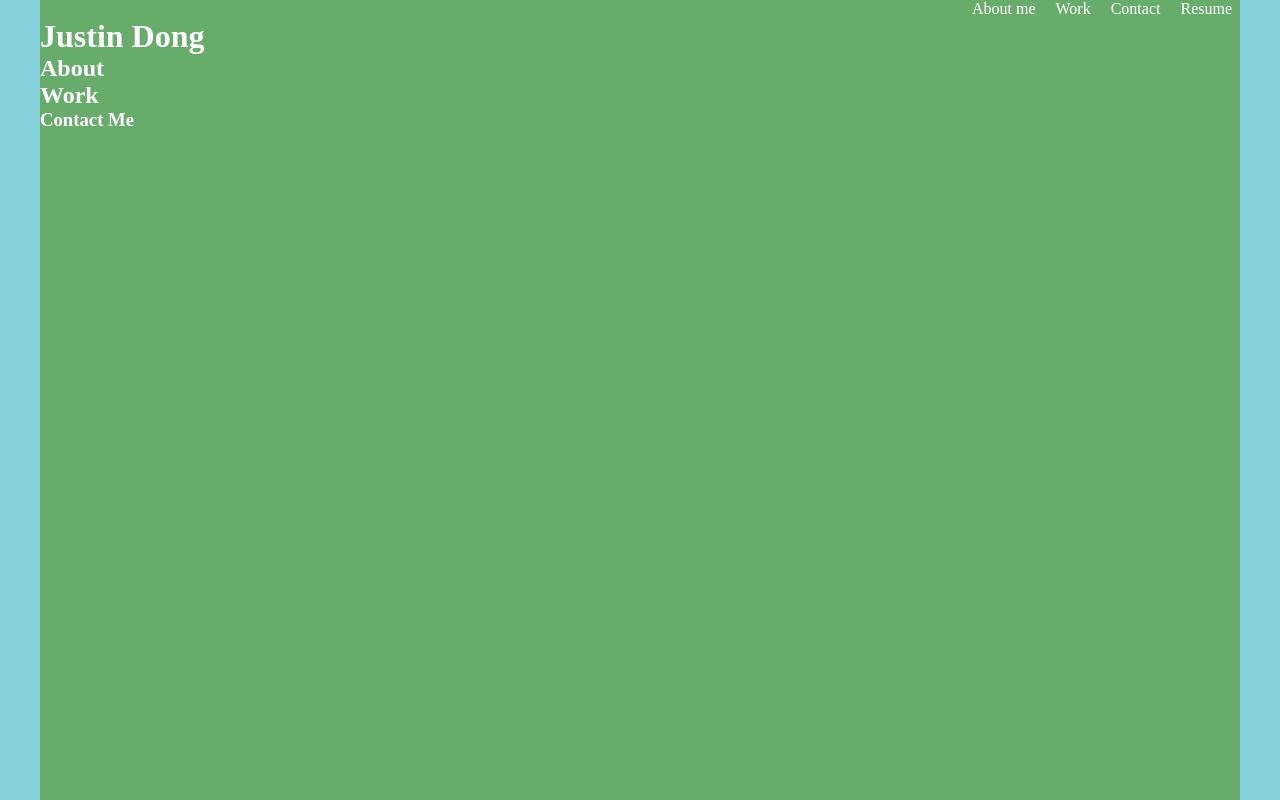
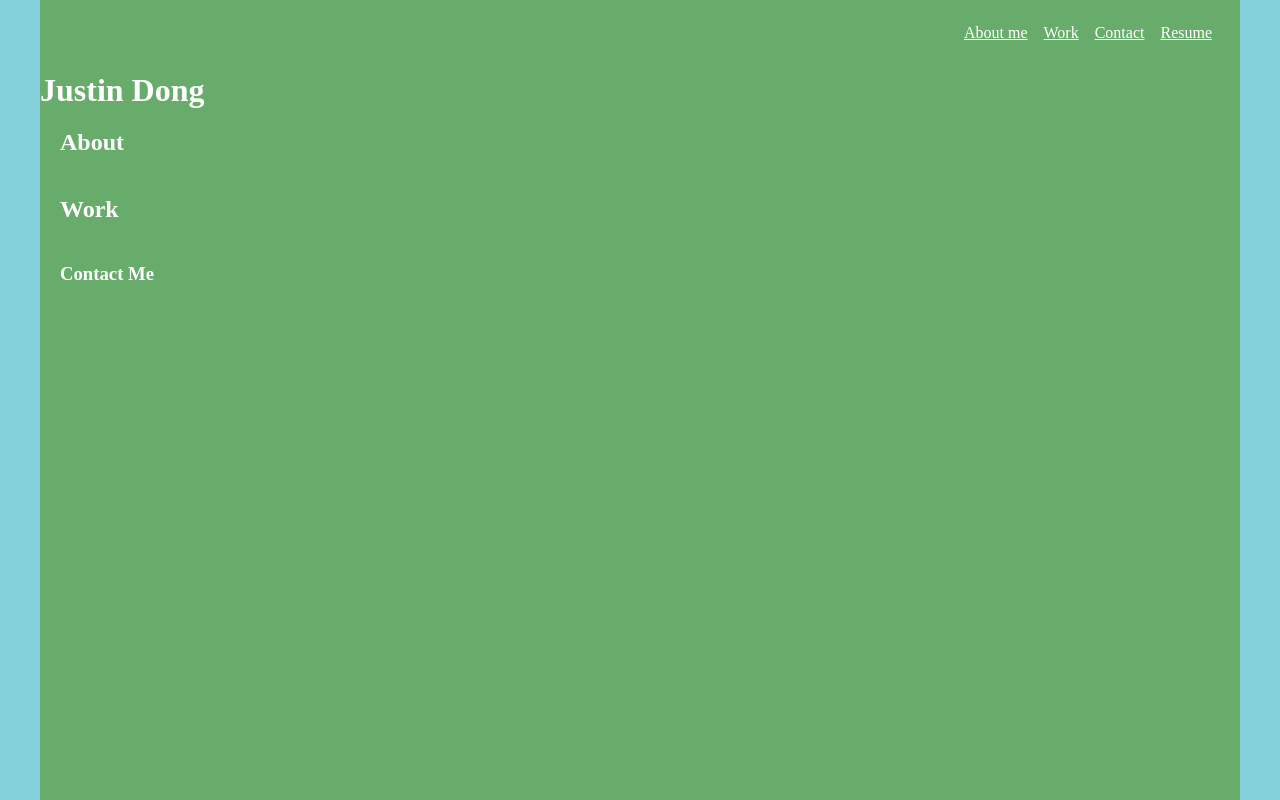
Before and after one commit to dong135790/personal-portfolio-html-css, a plain HTML site: page index.html in a window 1280 px wide. Drawn offline with Linux system fonts and the light colour scheme.

Commit message:
changed padding and added comments.

```diff
--- a/assets/style.css
+++ b/assets/style.css
@@ -10,6 +10,7 @@ body {
 
 main {
     display: flex;
+    /* flex-direction: column will display it stacked ontop of one another */
     flex-direction: column;
     min-height: 100vh;
     max-width: 1200px;
@@ -20,18 +21,27 @@ main {
 
 }
 
+header, section, footer {
+    padding: 20px;
+}
 header {
     display: flex;
     justify-content: end;
 }
 
 nav {
-    justify-content: space-between;
+    display: flex;
+    justify-content: flex-end;
+    text-decoration: underline;
 }
 
 nav a {
     text-decoration: none;
     color: white;
-    /* If there are only 2 arguments. 4px = top/bottom..... 8px = left/right */
-    margin: 4px 8px;
+    /* (Clockwise direction) If there are only 2 arguments. 4px = top/bottom..... 8px = left/right */
+    margin: 4px 8px 10px 8px;
 }
+
+nav a:hover {
+    color: rgb(217, 241, 77);
+}
--- a/index.html
+++ b/index.html
@@ -11,6 +11,7 @@
     <main>
         <header>
             <nav>
+            <!-- href "#...." must be identical to section h2 id to link -->
                 <a href="#about">About me</a>
                 <a href="#work">Work</a>
                 <a href="#contact">Contact</a>
@@ -19,7 +20,7 @@
         </header>
             <h1>Justin Dong</h1>
         <section>
-            <h2 id="aboutme">About</h2>
+            <h2 id="about">About</h2>
         </section>
         <section>
             <h2 id="work">Work</h2>
```
